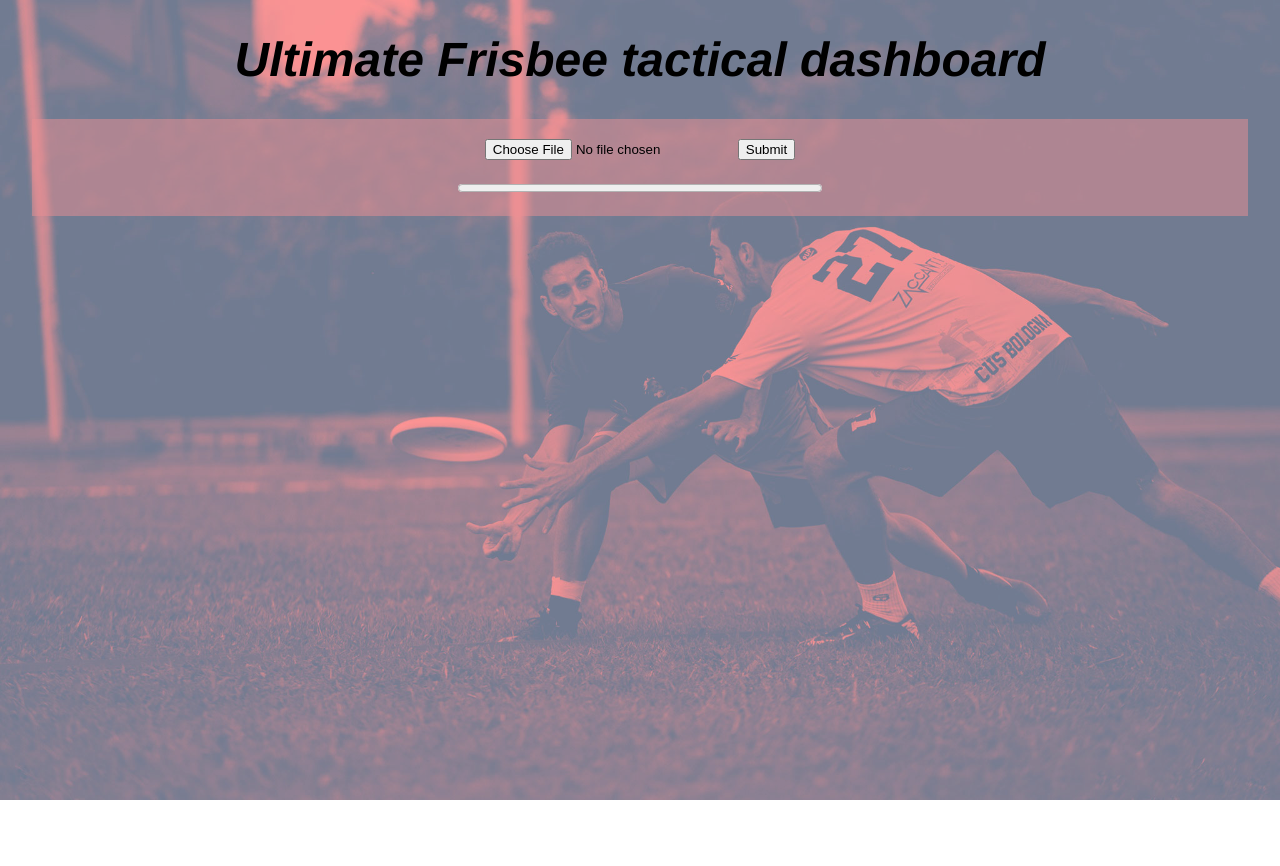
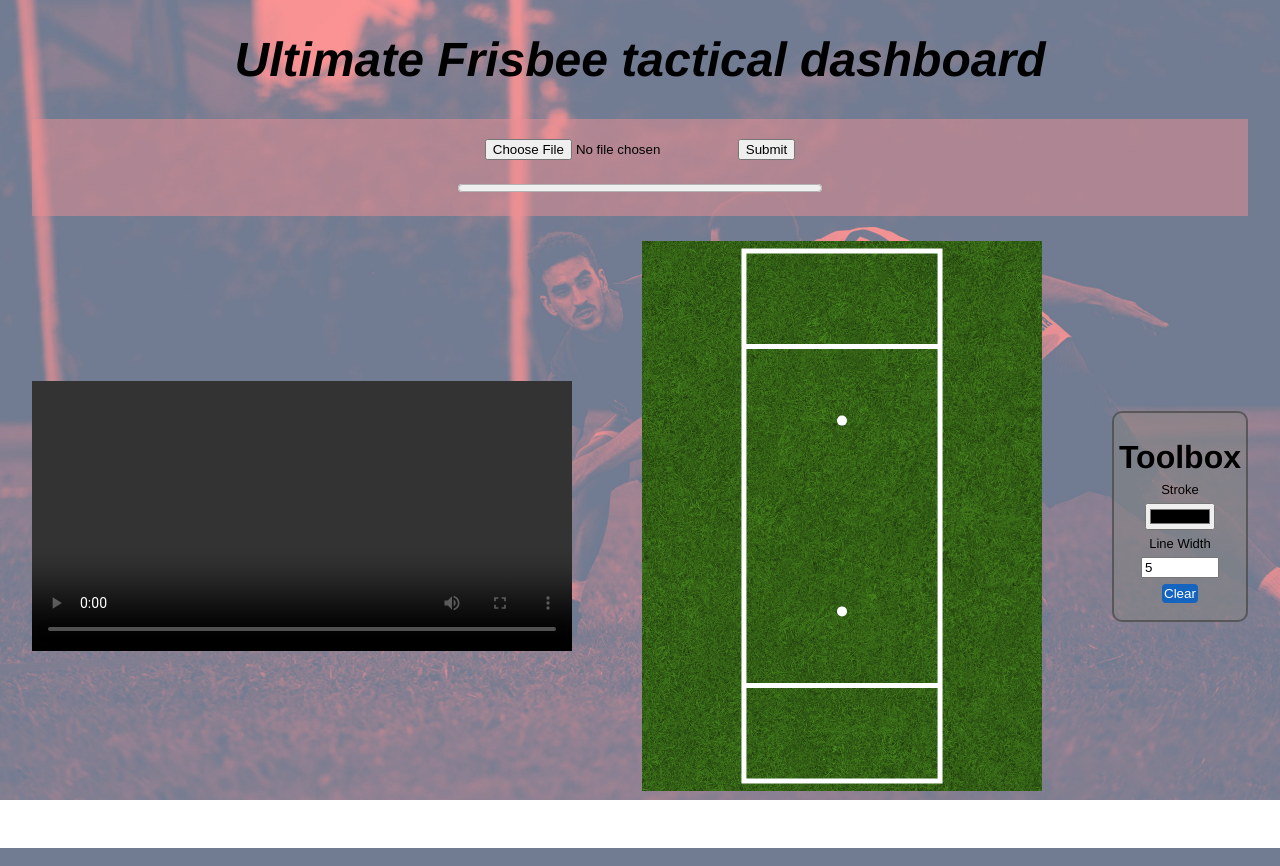
Before and after one commit to marcwagn/ultimate_analytics, a Flask app: page / in a window 1280 px wide. Run offline with Flask 3, Linux system fonts and the light colour scheme.

Commit message:
first visulization of ultimate pitch

```diff
--- a/web-app/src/static/css/style.css
+++ b/web-app/src/static/css/style.css
@@ -81,17 +81,14 @@ body {
 /* format tacticalboard and drawable on right side */
 
 #tacticalboard {
-  display: flex;
+  position: absolute;
+  background-color: white;
+  /* display: flex;
   align-items: center;
-
-  background-color: white;
-  height: 700px;
-  width: 500px;
+  background-color: white; */
 }
 #drawable{
   position: absolute;
-  height: 700px;
-  width: 500px;
 }
  /* format toolbar */
 
--- /dev/null
+++ b/web-app/src/static/js/render_pitch.js
@@ -0,0 +1,166 @@
+// Load control elements
+const controlsContainer = document.getElementById('controls-container');
+const tacticalboard = document.getElementById('tacticalboard');
+const drawable = document.getElementById('drawable');
+const toolbar = document.getElementById('toolbar');
+
+const drawable_ctx = drawable.getContext('2d');
+
+// set variables for drawable canvas
+let canvasOffsetX = drawable.offsetLeft;
+let canvasOffsetY = drawable.offsetTop;
+
+let style = getComputedStyle(drawable);
+drawable_ctx.canvas.width = parseInt(style.width);
+drawable_ctx.canvas.height = parseInt(style.height);
+
+let isPainting = false;
+let lineWidth = 5;
+let startX;
+let startY;
+
+//---------------------------------------------
+// FUNCTIONS
+//---------------------------------------------
+
+const resizeTactical = () => {
+    const controlsContainerHeight = controlsContainer.offsetHeight;
+
+    let offsetHeight = 25;
+    let controlsHeight = controlsContainerHeight - 2*offsetHeight;
+    let controlsWidth = controlsContainerHeight / 1.5;
+
+    tacticalboard.width = controlsWidth;
+    tacticalboard.height = controlsHeight;
+
+    drawable.width = controlsWidth;
+    drawable.height = controlsHeight;
+  }
+
+const resizeDrawable = () => {
+    style = getComputedStyle(drawable);
+    drawable_ctx.canvas.width = parseInt(style.width);
+    drawable_ctx.canvas.height = parseInt(style.height);
+
+    canvasOffsetX = drawable.offsetLeft;
+    canvasOffsetY = drawable.offsetTop;
+}
+
+const drawPitchOutline = () => {
+    var tacticalboard = document.getElementById('tacticalboard');
+    var ctx_tacticalboard = tacticalboard.getContext('2d');
+
+    let vertical_pitch_offset = 10;
+    let pitch_height = tacticalboard.height - 2*vertical_pitch_offset;
+    let pitch_width = pitch_height * 0.37;
+    let horizontal_pitch_offset = (tacticalboard.width - pitch_width) / 2;
+
+    const drawLine = (ctx, x1, y1, x2, y2) => {
+        ctx.beginPath();
+        ctx.moveTo(x1, y1);
+        ctx.lineTo(x2, y2);
+        ctx.stroke();
+      };
+
+    const drawCircle = (ctx, x, y, radius) => {
+        ctx.beginPath();
+        ctx.arc(x, y, radius, 0, Math.PI * 2);
+        ctx.fillStyle = 'white';
+        ctx.fill();
+      };
+
+    //render gras background and draw pitch outline
+    var img = new Image();
+    img.src = 'static/img/gras.jpg';
+
+    img.addEventListener('load', () => {
+        // render gras background
+        const ptrn = ctx_tacticalboard.createPattern(img, 'repeat');
+        ctx_tacticalboard.fillStyle = ptrn;
+        ctx_tacticalboard.fillRect(0, 0, tacticalboard.width, tacticalboard.height);
+        // draw rectangular outline
+        ctx_tacticalboard.strokeStyle = 'white';
+        ctx_tacticalboard.lineWidth = 5;
+        ctx_tacticalboard.strokeRect(   horizontal_pitch_offset, vertical_pitch_offset,
+                                        pitch_width, pitch_height);
+        // draw top endzone line
+        drawLine(ctx_tacticalboard,
+            horizontal_pitch_offset, vertical_pitch_offset + pitch_height*0.18,
+            horizontal_pitch_offset + pitch_width, vertical_pitch_offset + pitch_height*0.18);
+        // draw bottom endzone line
+        drawLine(ctx_tacticalboard,
+            horizontal_pitch_offset, vertical_pitch_offset + pitch_height* (1-0.18),
+            horizontal_pitch_offset + pitch_width, vertical_pitch_offset + pitch_height*(1-0.18));
+
+        // draw top break point
+        drawCircle(ctx_tacticalboard,
+            horizontal_pitch_offset + pitch_width/2, vertical_pitch_offset + pitch_height*0.32, 5);
+        // draw bottom break point
+        drawCircle(ctx_tacticalboard,
+            horizontal_pitch_offset + pitch_width/2, vertical_pitch_offset + pitch_height*(1-0.32), 5);
+      });
+}
+
+//---------------------------------------------
+// EVENT LISTENERS
+//---------------------------------------------
+
+window.onload = () => {
+    resizeTactical();
+    drawPitchOutline();
+    resizeDrawable();
+    document.getElementById('dashboard-container').classList.remove('hidden')
+}
+
+window.addEventListener('resize', e => {
+    resizeTactical();
+    drawPitchOutline();
+    resizeDrawable();
+    resizeDrawable();
+});
+
+//---------------------------------------------
+// Drawable Event Listeners
+//---------------------------------------------
+toolbar.addEventListener('click', e => {
+    if (e.target.id === 'clear') {
+        drawable_ctx.clearRect(0, 0, drawable.width, drawable.height);
+    }
+});
+
+toolbar.addEventListener('change', e => {
+    if(e.target.id === 'stroke') {
+        drawable_ctx.strokeStyle = e.target.value;
+    }
+
+    if(e.target.id === 'lineWidth') {
+        lineWidth = e.target.value;
+    }
+
+});
+
+const draw = (e) => {
+    if(!isPainting) {
+        return;
+    }
+
+    drawable_ctx.lineWidth = lineWidth;
+    drawable_ctx.lineCap = 'round';
+
+    drawable_ctx.lineTo(e.clientX - canvasOffsetX, e.clientY - canvasOffsetY);
+    drawable_ctx.stroke();
+}
+
+drawable.addEventListener('mousedown', (e) => {
+    isPainting = true;
+    startX = e.clientX;
+    startY = e.clientY;
+});
+
+drawable.addEventListener('mouseup', e => {
+    isPainting = false;
+    drawable_ctx.stroke();
+    drawable_ctx.beginPath();
+});
+
+drawable.addEventListener('mousemove', draw);
--- a/web-app/src/static/js/video_analysis.js
+++ b/web-app/src/static/js/video_analysis.js
@@ -43,7 +43,6 @@ const taskForm = (formName, doPoll, report) => {
 
 taskForm("video-upload-form", true, data => {
   const progressbar = document.getElementById("progressbar")
-
   if (data === null) {
     console.log("uploading...")
   } else if (!data["ready"]) {
@@ -53,7 +52,6 @@ const taskForm = (formName, doPoll, report) => {
   } else {
     progressbar.value = 1;
     document.getElementById('dashboard-container').classList.remove('hidden')
-
   }
   console.log(data)
 })
--- a/web-app/src/static/js/drawable.js
+++ b/web-app/src/static/js_tmp/drawable.js
@@ -5,18 +5,19 @@ const ctx = canvas.getContext('2d');
 canvasOffsetX = canvas.offsetLeft;
 canvasOffsetY = canvas.offsetTop;
 
-let style = getComputedStyle(drawable);
-ctx.canvas.width = parseInt(style.width);
-ctx.canvas.height = parseInt(style.height);
+// let style = getComputedStyle(drawable);
+// ctx.canvas.width = parseInt(style.width);
+// ctx.canvas.height = parseInt(style.height);
 
 let isPainting = false;
 let lineWidth = 5;
 let startX;
 let startY;
 
-window.addEventListener('resize', resize);
 
-function resize(){
+window.addEventListener('resize', resizeDrawable);
+
+const resizeDrawable = () => {
     let style = getComputedStyle(drawable);
     ctx.canvas.width = parseInt(style.width);
     ctx.canvas.height = parseInt(style.height);
--- a/web-app/src/templates/index.html
+++ b/web-app/src/templates/index.html
@@ -15,7 +15,8 @@
 
     <!-- import the webpage's javascript file -->
     <script src="{{url_for('static', filename='js/video_analysis.js')}}" defer></script>
-    <script src="{{url_for('static', filename='js/drawable.js')}}" defer></script>
+    <!-- <script src="{{url_for('static', filename='js/drawable.js')}}" defer></script> -->
+    <script type="module" src="{{url_for('static', filename='js/render_pitch.js')}}" defer></script>
 
   </head>
 
```
Also changed, not shown: web-app/src/static/js/test.js (added, +15 -0 lines), web-app/src/static/img/gras.jpg (added). Lines whose indentation alone changed are shown as unchanged.
